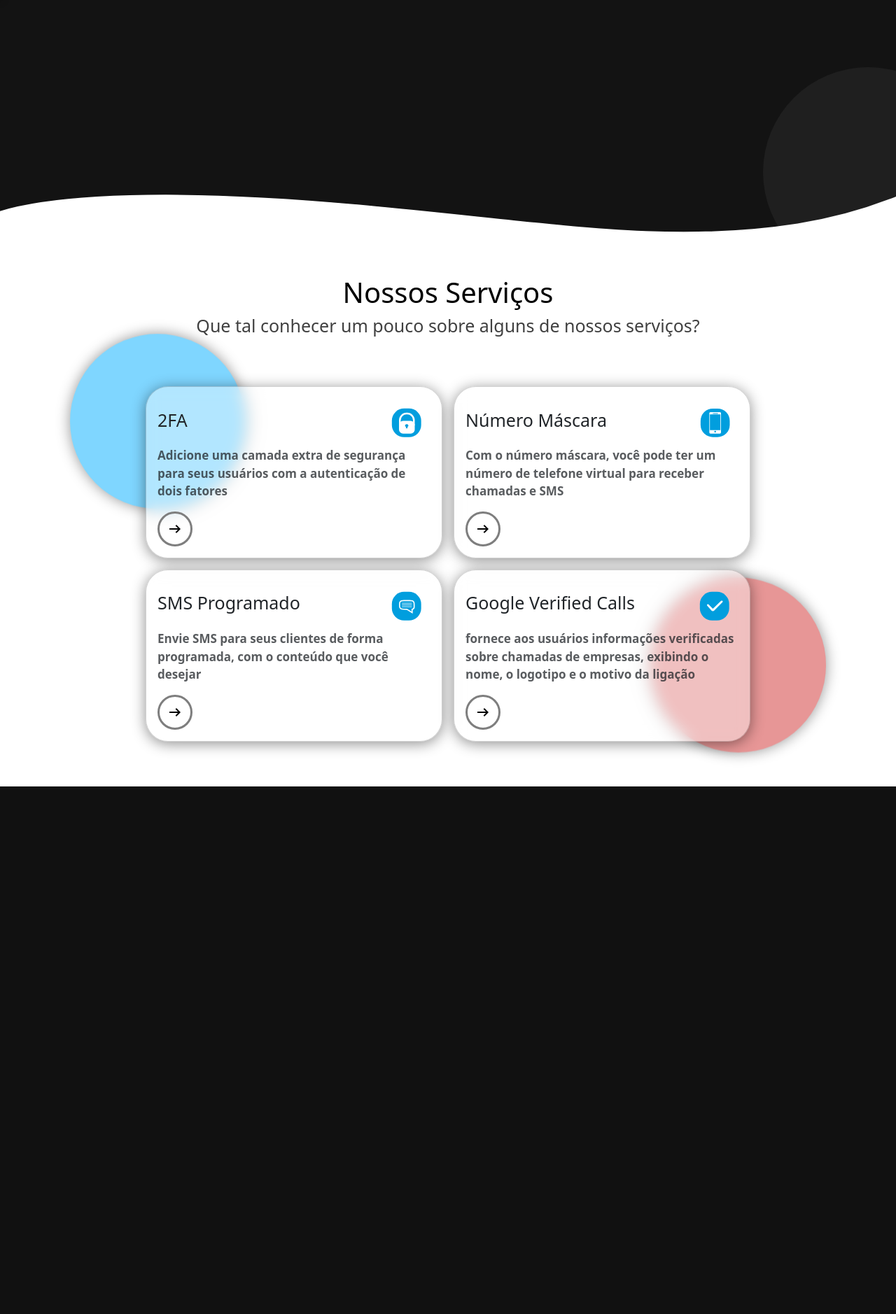
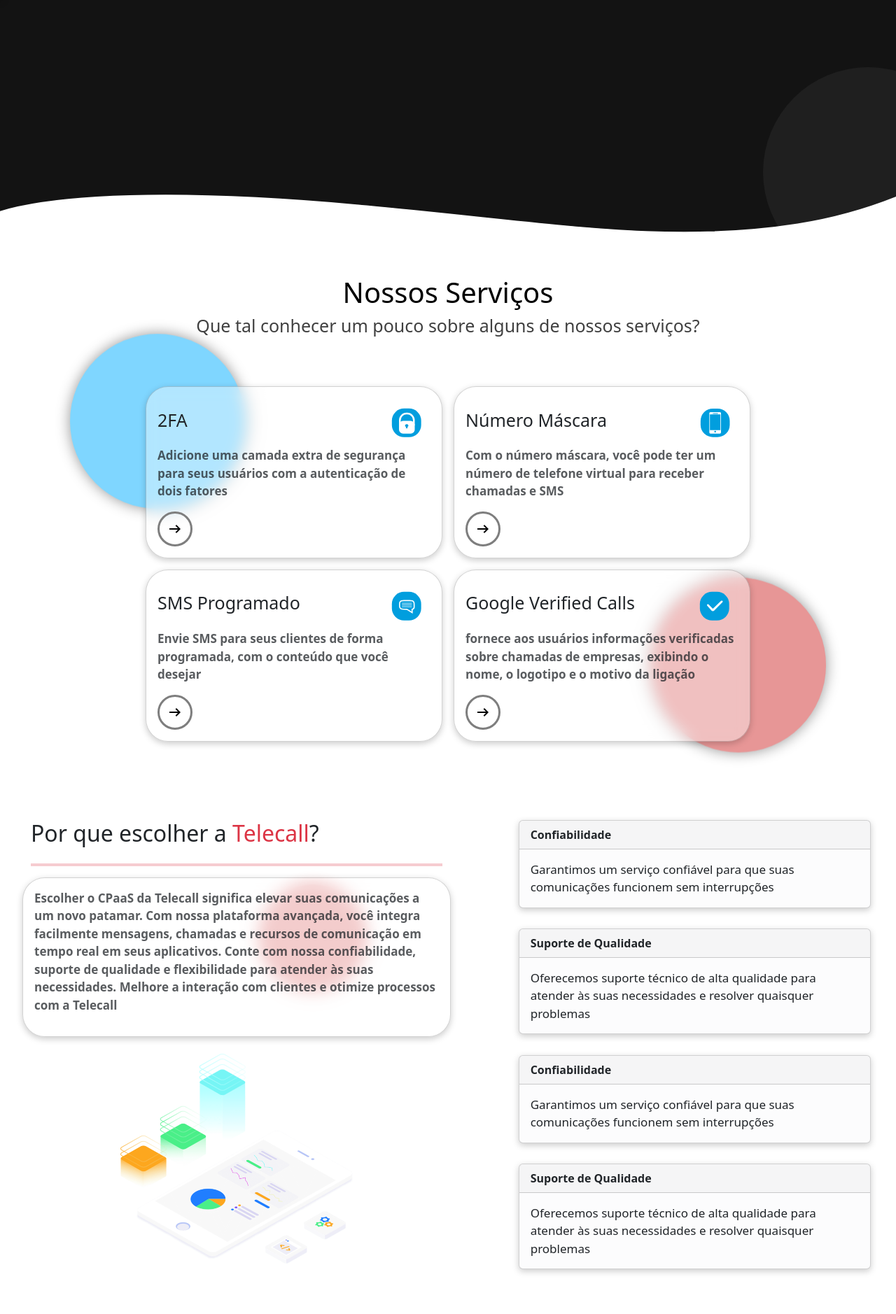
Before and after one commit to gabrielmjacques/telecall, a PHP site: page / in a window 1280 px wide. Shown: the part 2454-4332 px from the top of the page at 70% size. Before the commit the page ends 3578 px from the top, so only its background shows below. Run offline with PHP 8.4, Linux system fonts and the light colour scheme.

Commit message:
Feat: Why Telecall section

```diff
--- a/default.css
+++ b/default.css
@@ -221,6 +221,23 @@
     color: white;
 }
 
+.card {
+    transition-duration: .5s;
+
+    box-shadow: 0 3px 10px #00000034;
+    backdrop-filter: blur(10px);
+}
+
+.card-hover:hover {
+    box-shadow: 0 3px 30px #00000034;
+    transform: translateY(-10px);
+}
+
+.card-hover:active {
+    box-shadow: 0 3px 10px #00000034;
+    transform: translateY(0px) scale(0.98);
+}
+
 .offcanvas-backdrop.show {
     background-color: #0f172a80;
 
@@ -234,7 +251,8 @@
 }
 
 .offcanvas-header {
-    box-shadow: 0 5px 40px 2px #000000a6;
+    border-radius: 0 0 0 30px;
+    box-shadow: 0 5px 40px 2px #0000003b;
 }
 
 .offcanvas-title {
--- a/index.php
+++ b/index.php
@@ -39,15 +39,17 @@
     include_once('components/accessibilityMenu.php');
     ?>
 
-    <main class="container-fluid p-0">
+    <main class="container-fluid w-100 p-0">
 
+        <!-- Banner -->
         <div class="apr-container p-5 w-100">
             <h1 class="apr-container-title"><!-- Titulo adicionado dentro de /js/main_page.js --></h1>
             <h3>Com a Telecall, sua empresa está pronta para um futuro de crescimento e eficiência</h3>
 
-            <img class="apr-wave" src="assets/main_page/apr_wave.svg" alt="">
+            <img class="apr-wave p-0" src="assets/main_page/apr_wave.svg" alt="">
         </div>
 
+        <!-- Serviços -->
         <div class="services pt-5">
             <div class="row text-center text-body-emphasis">
                 <h1>Nossos Serviços</h1>
@@ -57,7 +59,7 @@
             <div class="row justify-content-center p-3 mt-5 mb-5 gap-3">
 
                 <!-- 2FA -->
-                <div class="card bg-body d-flex flex-column justify-content-between col-lg-4 col-xxl-2 col-sm-12 p-3 rounded-5"
+                <div class="card card-hover bg-body d-flex flex-column justify-content-between col-lg-4 col-xxl-2 col-sm-12 p-3 rounded-5"
                     style="--bs-bg-opacity: .4;" data-bs-toggle="offcanvas" data-bs-target="#2fa-offcanvas">
                     <div class="d-flex align-items-center justify-content-between">
                         <h3>2FA</h3>
@@ -71,7 +73,7 @@
                 </div>
 
                 <!-- Numero Máscara -->
-                <div class="card bg-body d-flex flex-column justify-content-between col-lg-4 col-xxl-2 col-sm-12 p-3 rounded-5"
+                <div class="card card-hover bg-body d-flex flex-column justify-content-between col-lg-4 col-xxl-2 col-sm-12 p-3 rounded-5"
                     style="--bs-bg-opacity: .4;" data-bs-toggle="offcanvas" data-bs-target="#nummask-offcanvas">
                     <div class="d-flex align-items-center justify-content-between">
                         <h3>Número Máscara</h3>
@@ -84,7 +86,7 @@
                 </div>
 
                 <!-- SMS Programado -->
-                <div class="card bg-body d-flex flex-column justify-content-between col-lg-4 col-xxl-2 col-sm-12 p-3 rounded-5"
+                <div class="card card-hover bg-body d-flex flex-column justify-content-between col-lg-4 col-xxl-2 col-sm-12 p-3 rounded-5"
                     style="--bs-bg-opacity: .4;" data-bs-toggle="offcanvas" data-bs-target="#smsprog-offcanvas">
                     <div class="d-flex align-items-center justify-content-between">
                         <h3>SMS Programado</h3>
@@ -97,7 +99,7 @@
                     <div class="arrow"><img class="icons" src="assets/icons/arrow.svg" alt=""></div>
                 </div>
 
-                <div class="card bg-body d-flex flex-column justify-content-between col-lg-4 col-xxl-2 col-sm-12 p-3 rounded-5"
+                <div class="card card-hover bg-body d-flex flex-column justify-content-between col-lg-4 col-xxl-2 col-sm-12 p-3 rounded-5"
                     style="--bs-bg-opacity: .4;" data-bs-toggle="offcanvas" data-bs-target="#verify-offcanvas">
                     <div class="d-flex align-items-center justify-content-between">
                         <h3>Google Verified Calls</h3>
@@ -111,6 +113,67 @@
                     <div class="arrow"><img class="icons" src="assets/icons/arrow.svg" alt=""></div>
                 </div>
 
+            </div>
+        </div>
+
+        <!-- Por que Telecall -->
+        <div class="row p-5 justify-content-between">
+            <div class="col-md-6 col-sm-12 px-2">
+                <div class="row">
+                    <h2>Por que escolher a <span class="text-danger">Telecall</span>?</h2>
+                </div>
+
+                <hr class="border border-2 border-danger">
+
+                <div class="row why-text">
+                    <div class="card bg-body p-3 rounded-5" style="--bs-bg-opacity: .4;">
+                        <p class=" fw-bold opacity-75">
+                            Escolher o CPaaS da Telecall significa elevar suas comunicações a um novo patamar. Com nossa
+                            plataforma avançada, você integra facilmente mensagens, chamadas e recursos de comunicação
+                            em
+                            tempo real em seus aplicativos. Conte com nossa confiabilidade, suporte de qualidade e
+                            flexibilidade para atender às suas necessidades. Melhore a interação com clientes e otimize
+                            processos com a Telecall</p>
+                    </div>
+                </div>
+
+                <div class="row my-4">
+                    <img class="col-7 mx-auto img-fluid" src="assets/main_page/por-que-telecall.png" alt="">
+                </div>
+            </div>
+
+            <div class="col-md-5 col-sm-12 d-flex flex-column justify-content-between">
+                <div class="row card bg-light-subtle mb-3">
+                    <div class="card-header fw-bold">Confiabilidade</div>
+                    <div class="card-body">
+                        <p class="card-text">Garantimos um serviço confiável para que suas comunicações funcionem sem
+                            interrupções</p>
+                    </div>
+                </div>
+
+                <div class="row card bg-light-subtle mb-3">
+                    <div class="card-header fw-bold">Suporte de Qualidade</div>
+                    <div class="card-body">
+                        <p class="card-text">Oferecemos suporte técnico de alta qualidade para atender às suas
+                            necessidades e resolver quaisquer problemas</p>
+                    </div>
+                </div>
+
+                <div class="row card bg-light-subtle mb-3">
+                    <div class="card-header fw-bold">Confiabilidade</div>
+                    <div class="card-body">
+                        <p class="card-text">Garantimos um serviço confiável para que suas comunicações funcionem sem
+                            interrupções</p>
+                    </div>
+                </div>
+
+                <div class="row card bg-light-subtle mb-3">
+                    <div class="card-header fw-bold">Suporte de Qualidade</div>
+                    <div class="card-body">
+                        <p class="card-text">Oferecemos suporte técnico de alta qualidade para atender às suas
+                            necessidades e resolver quaisquer problemas</p>
+                    </div>
+                </div>
             </div>
         </div>
 
--- a/styles/main_page.css
+++ b/styles/main_page.css
@@ -3,6 +3,16 @@
 html,
 body {
     overflow-x: hidden;
+}
+
+@keyframes circleBounce {
+    from {
+        transform: translateY(-20px);
+    }
+
+    to {
+        transform: translateY(20px);
+    }
 }
 
 /* Custom Cursor Rules */
@@ -171,22 +181,7 @@
 }
 
 .services .card {
-    transition-duration: .5s;
-
-    box-shadow: 0 3px 20px #00000071;
-    backdrop-filter: blur(10px);
-}
-
-.services .card:hover {
     cursor: pointer;
-
-    box-shadow: 0 3px 30px #00000071;
-    transform: translateY(-10px);
-}
-
-.services .card:active {
-    box-shadow: 0 3px 10px #00000071;
-    transform: translateY(0px) scale(0.98);
 }
 
 .services .card .arrow {
@@ -227,14 +222,25 @@
     filter: saturate(1.4) contrast(1.4) drop-shadow(0 0 20px #0000006b);
 }
 
-@keyframes circleBounce {
-    from {
-        transform: translateY(-20px);
-    }
 
-    to {
-        transform: translateY(20px);
-    }
+.why-text {
+    position: relative;
+}
+
+.why-text::before {
+    content: '';
+    position: absolute;
+    background-color: var(--primary-color);
+
+    opacity: .4;
+    width: 150px;
+    height: 150px;
+    border-radius: 50%;
+    top: 0px;
+    right: 20%;
+
+    box-shadow: 0 0 20px var(--primary-color);
+    animation: circleBounce 10s infinite alternate ease-in-out;
 }
 
 
```
Also changed, not shown: assets/main_page/por-que-telecall.png (added).
